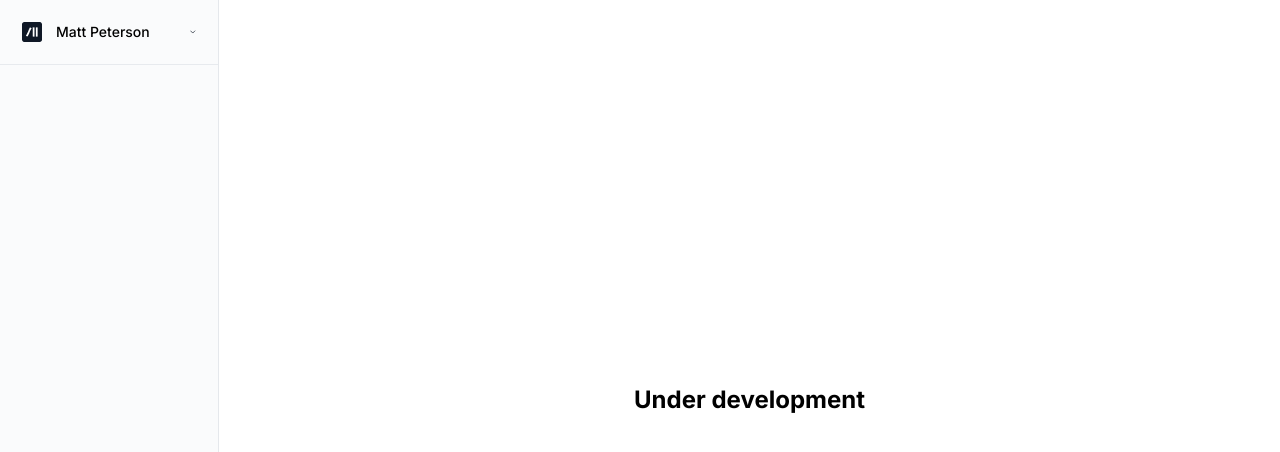
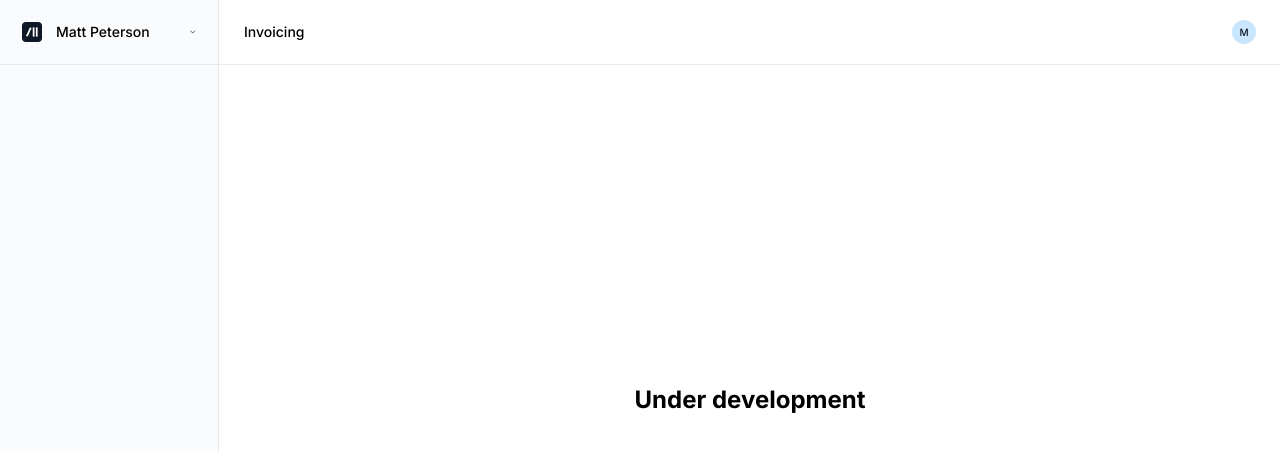
Before and after one commit to Rychillie/kick, a Next.js app: page / in a window 1280 px wide. Shown: the top 452 px of the page. Built offline with nearby package versions, Linux system fonts and the light colour scheme.

Commit message:
Feat: Create base Sidebar and Navbar

```diff
--- a/src/app/layout.tsx
+++ b/src/app/layout.tsx
@@ -1,8 +1,7 @@
-import { Icon, Separator, Text } from '@/components';
+import { NavBar, SideBar } from '@/components/layout';
 import c from 'clsx';
 import type { Metadata } from 'next';
 import { Inter } from 'next/font/google';
-import Image from 'next/image';
 import './globals.css';
 
 const inter = Inter({
@@ -22,32 +21,12 @@ export default function RootLayout({
 }>) {
   return (
     <html lang="en" className="size-full bg-white text-black">
-      <body className={c(inter.className, 'size-full pl-[219px] antialiased')}>
-        <aside className="fixed inset-y-0 left-0 size-full max-w-[219px] border-r border-transparents-300 bg-gray-50">
-          <div className="flex w-full items-center px-3 py-4">
-            <div className="flex w-full items-center gap-3.5 px-2.5 py-1.5">
-              <Image
-                src="/company-Icon.png"
-                alt="Company Icon"
-                className="size-5"
-                width={20}
-                height={20}
-              />
-              <Text size="14" weight="medium" className="line-clamp-1 w-full">
-                Matt Peterson
-              </Text>
-
-              <Icon
-                name="chevron-down"
-                className="size-2"
-                width={8}
-                height={8}
-              />
-            </div>
-          </div>
-          <Separator />
-        </aside>
-        {children}
+      <body className={c(inter.className, 'size-full pl-[220px] antialiased')}>
+        <NavBar />
+        <SideBar />
+        <main className="flex size-full items-center justify-center">
+          {children}
+        </main>
       </body>
     </html>
   );
--- a/src/app/page.tsx
+++ b/src/app/page.tsx
@@ -1,7 +1,7 @@
 export default function Home() {
   return (
-    <main className="flex size-full items-center justify-center">
+    <>
       <h1 className="text-2xl font-bold">Under development</h1>
-    </main>
+    </>
   );
 }
--- /dev/null
+++ b/src/components/layout/index.tsx
@@ -0,0 +1,2 @@
+export { default as NavBar } from './navbar';
+export { default as SideBar } from './sidebar';
--- /dev/null
+++ b/src/components/layout/navbar.tsx
@@ -0,0 +1,19 @@
+import { Text } from '@/components/elements';
+
+export default function NavBar() {
+  return (
+    <nav className="fixed inset-x-0 top-0 w-full border-b border-transparents-300 pl-[220px]">
+      <div className="mx-auto flex w-full items-center justify-between px-6 py-5">
+        <Text size="14" weight="medium">
+          Invoicing
+        </Text>
+
+        <div className="flex size-6 items-center justify-center rounded-full bg-blue-200">
+          <Text size="10" weight="medium" className="text-gray-900">
+            M
+          </Text>
+        </div>
+      </div>
+    </nav>
+  );
+}
--- /dev/null
+++ b/src/components/layout/sidebar.tsx
@@ -0,0 +1,25 @@
+import { Icon, Text } from '@/components/elements';
+import Image from 'next/image';
+
+export default function SideBar() {
+  return (
+    <aside className="fixed inset-y-0 left-0 size-full max-w-[219px] border-r border-transparents-300 bg-gray-50">
+      <div className="flex w-full items-center border-b border-transparents-300 px-3 py-4">
+        <div className="flex w-full items-center gap-3.5 px-2.5 py-1.5">
+          <Image
+            src="/company-Icon.png"
+            alt="Company Icon"
+            className="size-5 rounded"
+            width={20}
+            height={20}
+          />
+          <Text size="14" weight="medium" className="line-clamp-1 w-full">
+            Matt Peterson
+          </Text>
+
+          <Icon name="chevron-down" className="size-2" width={8} height={8} />
+        </div>
+      </div>
+    </aside>
+  );
+}
```
Also changed, not shown: src/components/elements/icon.tsx (renamed from src/components/icon.tsx), src/components/elements/index.tsx (renamed from src/components/index.tsx), src/components/elements/separator.tsx (renamed from src/components/separator.tsx), src/components/elements/typography.tsx (renamed from src/components/typography.tsx).
